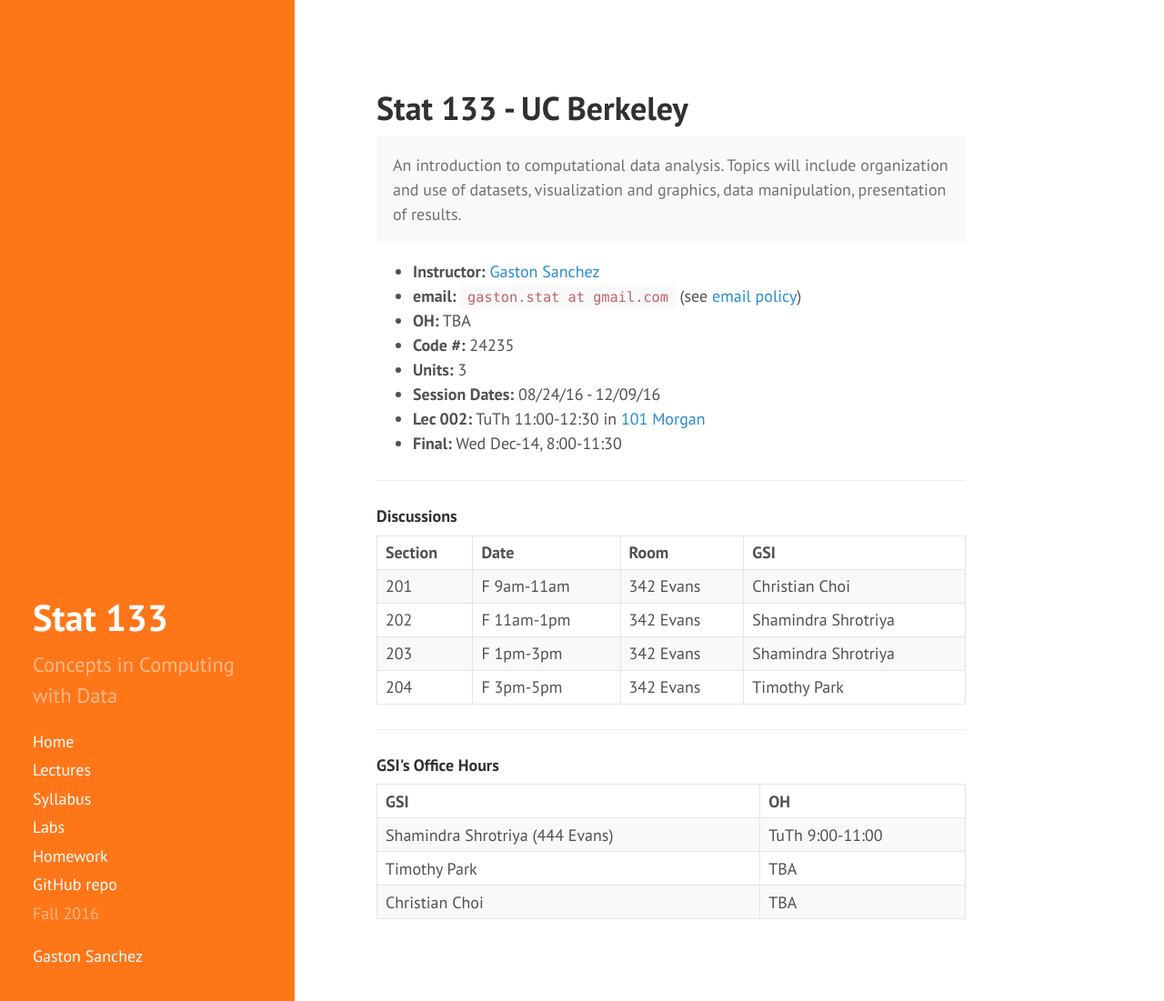
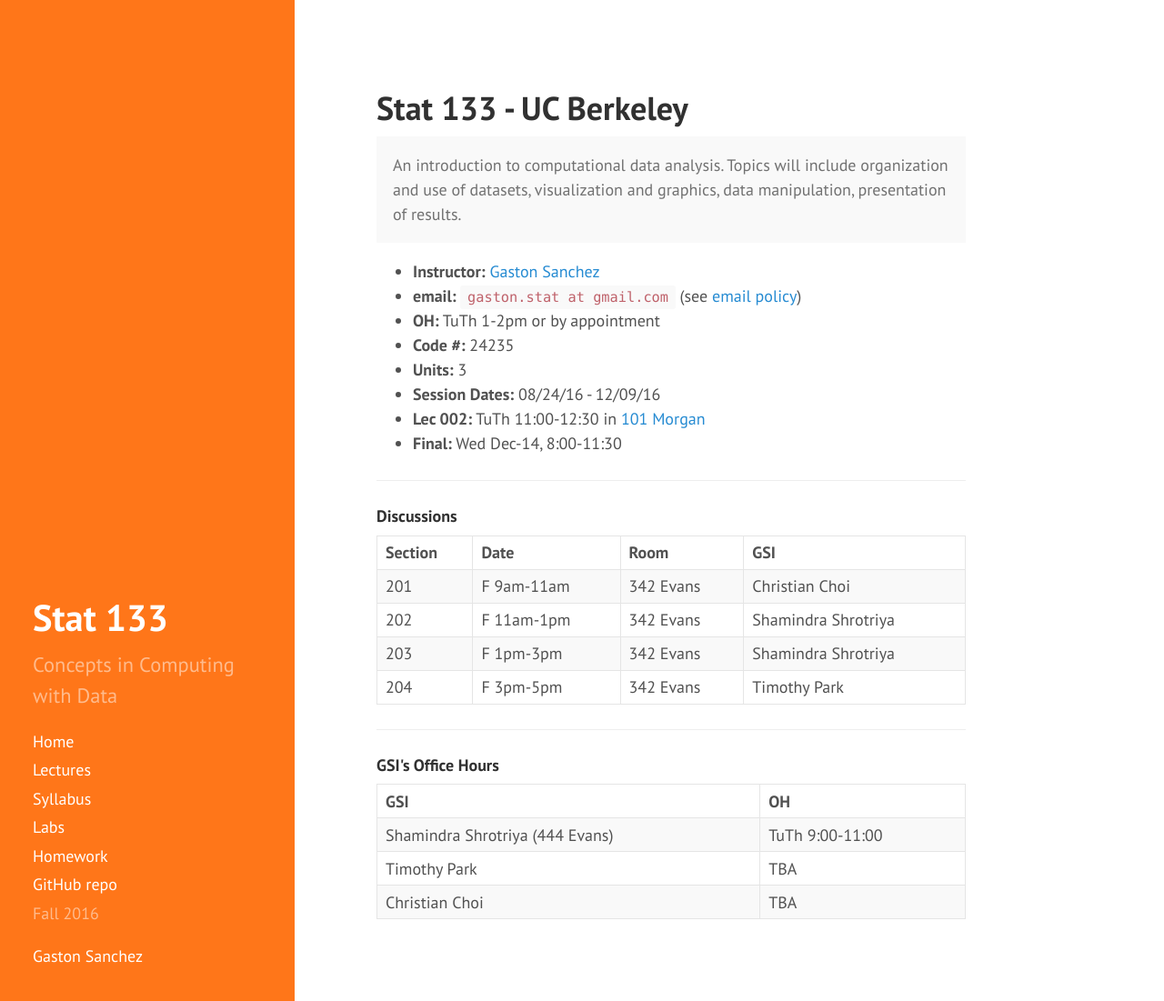
Before and after one commit to gastonstat/relic-stat133, a Jekyll site: the page built from index.html, in a window 1280 px wide and 1101 px high. Shown: the whole window at 91% size. Built offline with Jekyll 4.4.1, drawn with Linux system fonts in a browser that asks for light colours; nearby versions of some CDN libraries; the list of posts is cut into pages by our own code.

Commit message:
index: add Fall 2016 OH

```diff
--- a/index.html
+++ b/index.html
@@ -13,7 +13,7 @@
 <ul>
   <li><b>Instructor:</b> <a href="http://gastonsanchez.com">Gaston Sanchez</a>
   <li><b>email:</b> <code>gaston.stat at gmail.com</code> (see <a href="syllabus#email-policy">email policy</a>)
-  <li><b>OH:</b> TBA</li>
+  <li><b>OH:</b> TuTh 1-2pm or by appointment</li>
   <li><b>Code #:</b> 24235</li>
   <li><b>Units:</b> 3</li>
   <li><b>Session Dates:</b> 08/24/16 - 12/09/16 </li>
```
